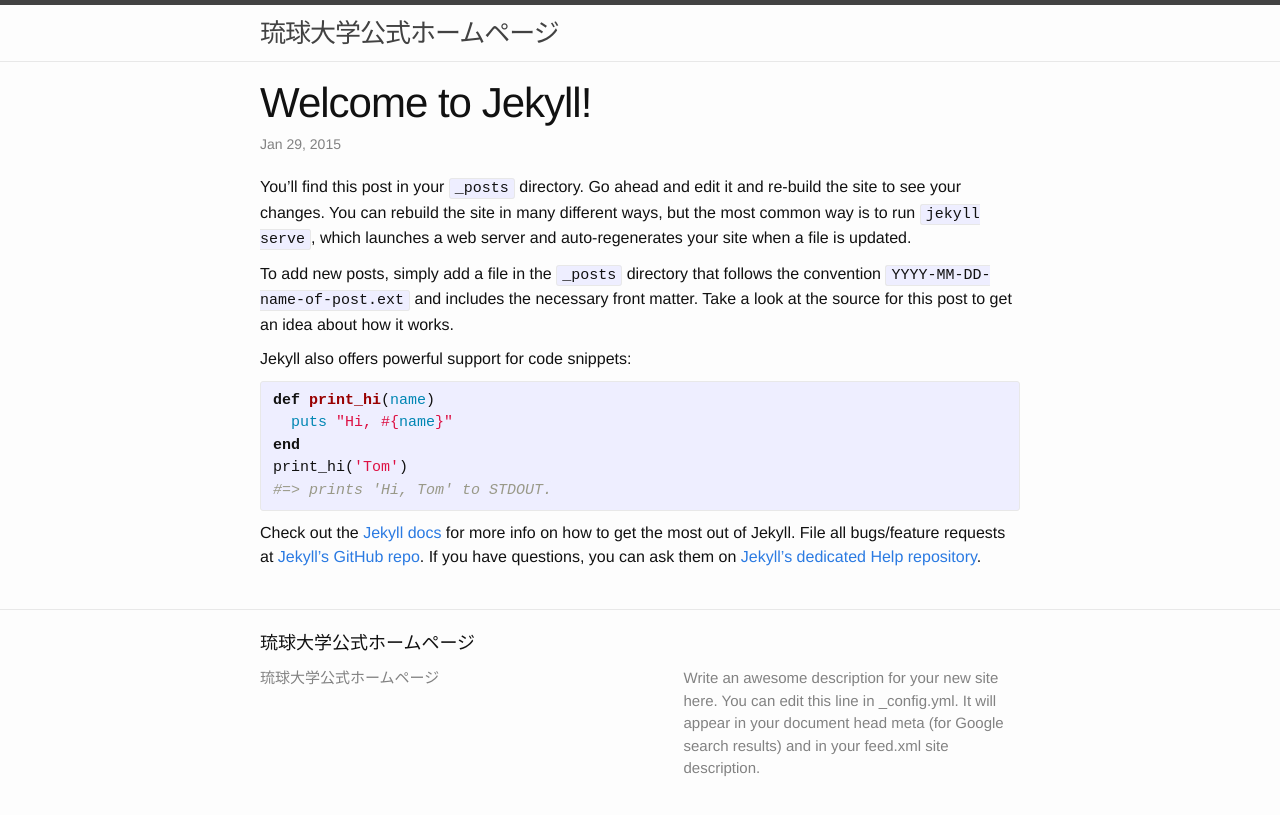
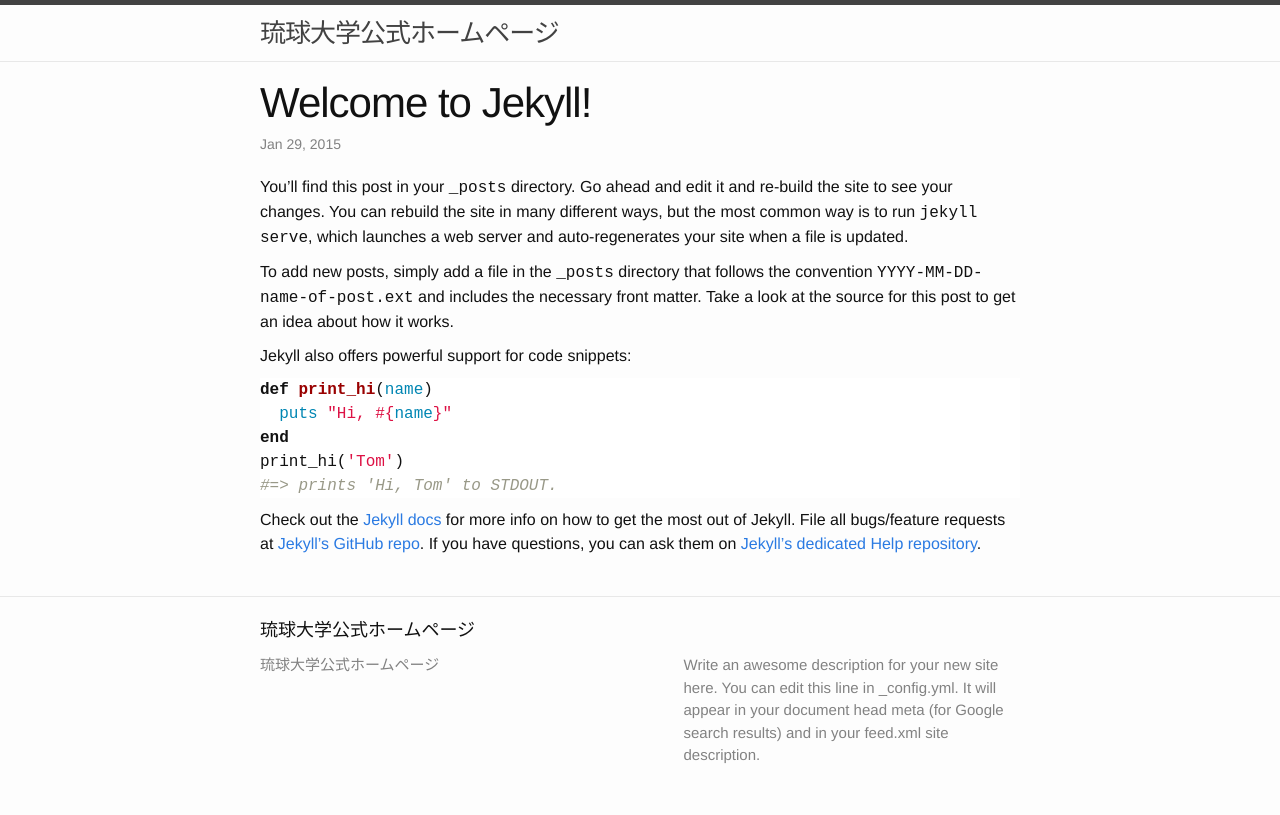
Before and after one commit to agekazu/ryu_www, a Jekyll site: the page built from www/_posts/2015-01-29-welcome-to-jekyll.markdown, in a window 1280 px wide. Shown: the top 815 px of the page. Built offline with Jekyll 4.4.1, drawn with Linux system fonts in a browser that asks for light colours.

Commit message:
不要な要素の削除
	modified:   ../_sass/_base.scss

```diff
--- a/www/_sass/_base.scss
+++ b/www/_sass/_base.scss
@@ -121,35 +121,6 @@
 }
 
 
-
-/**
- * Code formatting
- */
-pre,
-code {
-    font-size: 15px;
-    border: 1px solid $grey-color-light;
-    border-radius: 3px;
-    background-color: #eef;
-}
-
-code {
-    padding: 1px 5px;
-}
-
-pre {
-    padding: 8px 12px;
-    overflow-x: scroll;
-
-    > code {
-        border: 0;
-        padding-right: 0;
-        padding-left: 0;
-    }
-}
-
-
-
 /**
  * Wrapper
  */
@@ -190,7 +161,6 @@
  * Icons
  */
 .icon {
-
     > svg {
         display: inline-block;
         width: 16px;
```
